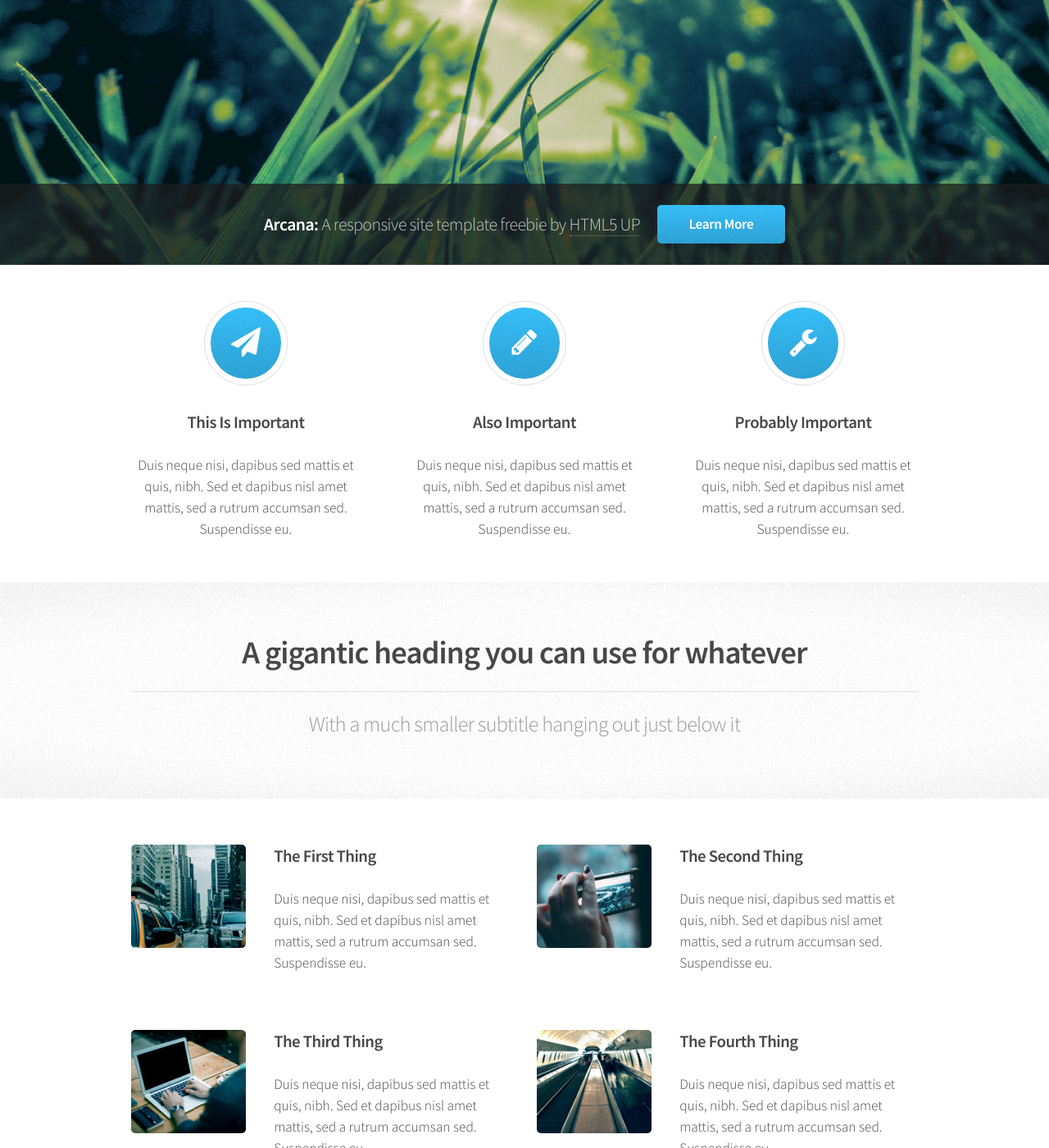
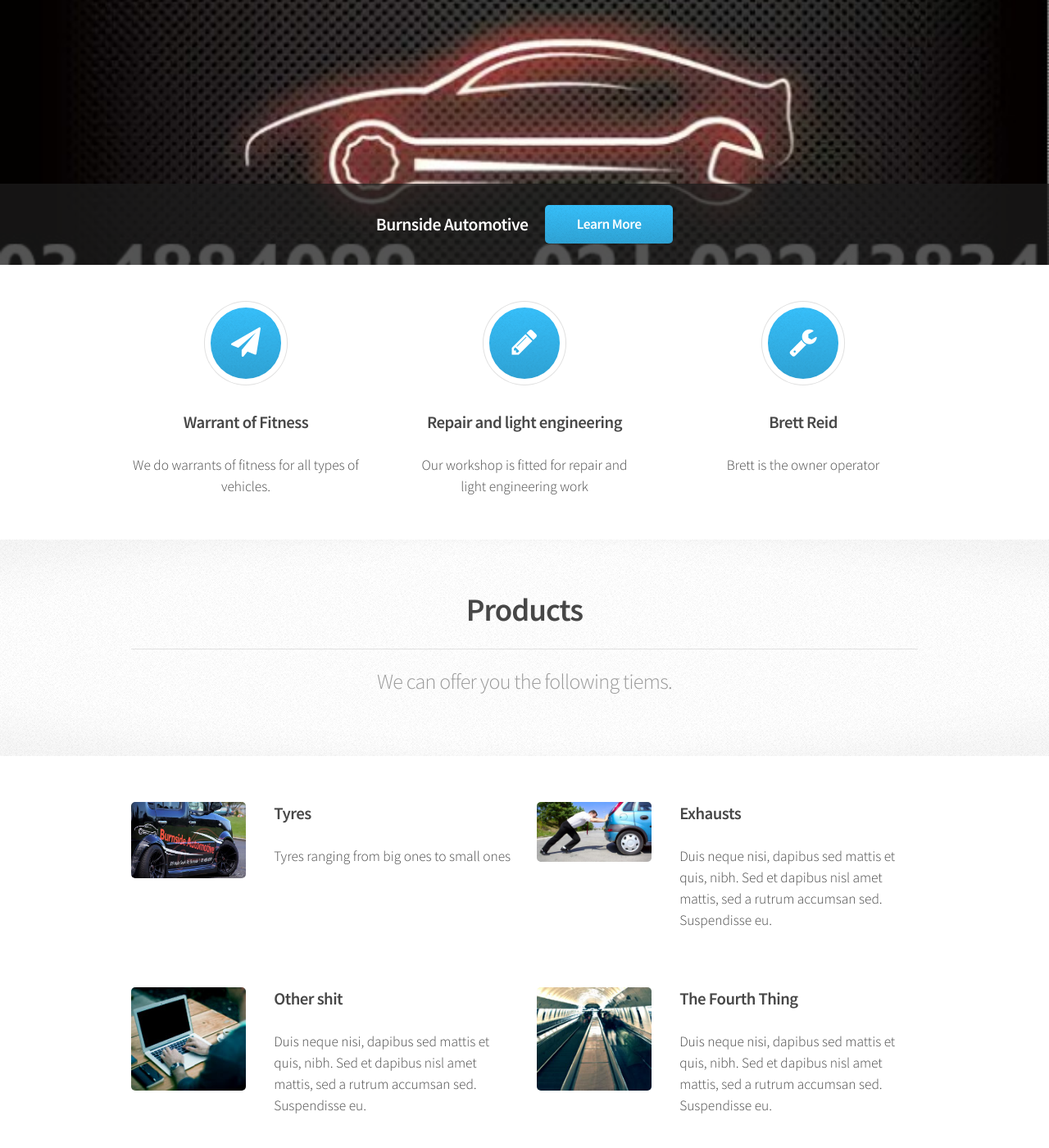
Before and after one commit to ehills/burnsideautomotive, a Jekyll site: the page built from index.html, in a window 1280 px wide and 1400 px high, scrolled down 210 px. Shown: the whole window at 82% size. Built offline with Jekyll 4.4.1, drawn with Linux system fonts in a browser that asks for light colours; the list of posts is cut into pages by our own code.

Commit message:
Updated pics and text

```diff
--- a/index.html
+++ b/index.html
@@ -1,12 +1,12 @@
 ---
-title: Arcana
+title: BurnsideAutomotive
 layout: default
 ---
 
 <!-- Banner -->
 	<section id="banner">
 		<header>
-			<h2>Arcana: <em>A responsive site template freebie by <a href="http://html5up.net">HTML5 UP</a></em></h2>
+			<h2>Burnside Automotive</h2>
 			<a href="#" class="button">Learn More</a>
 		</header>
 	</section>
@@ -18,22 +18,22 @@
 				<section class="4u">
 					<div class="box highlight">
 						<i class="icon major fa-paper-plane"></i>
-						<h3>This Is Important</h3>
-						<p>Duis neque nisi, dapibus sed mattis et quis, nibh. Sed et dapibus nisl amet mattis, sed a rutrum accumsan sed. Suspendisse eu.</p>
+						<h3>Warrant of Fitness</h3>
+						<p>We do warrants of fitness for all types of vehicles.</p>
 					</div>
 				</section>
 				<section class="4u">
 					<div class="box highlight">
 						<i class="icon major fa-pencil"></i>
-						<h3>Also Important</h3>
-						<p>Duis neque nisi, dapibus sed mattis et quis, nibh. Sed et dapibus nisl amet mattis, sed a rutrum accumsan sed. Suspendisse eu.</p>
+						<h3>Repair and light engineering</h3>
+						<p>Our workshop is fitted for repair and light engineering work</p>
 					</div>
 				</section>
 				<section class="4u">
 					<div class="box highlight">
 						<i class="icon major fa-wrench"></i>
-						<h3>Probably Important</h3>
-						<p>Duis neque nisi, dapibus sed mattis et quis, nibh. Sed et dapibus nisl amet mattis, sed a rutrum accumsan sed. Suspendisse eu.</p>
+						<h3>Brett Reid</h3>
+						<p>Brett is the owner operator</p>
 					</div>
 				</section>
 			</div>
@@ -44,8 +44,8 @@
 	<section class="wrapper style2">
 		<div class="container">
 			<header class="major">
-				<h2>A gigantic heading you can use for whatever</h2>
-				<p>With a much smaller subtitle hanging out just below it</p>
+				<h2>Products</h2>
+				<p>We can offer you the following tiems.</p>
 			</header>
 		</div>
 	</section>
@@ -58,8 +58,8 @@
 					<div class="box post">
 						<a href="#" class="image left"><img src="{{ site.baseurl }}/assets/images/pic01.jpg" alt="" /></a>
 						<div class="inner">
-							<h3>The First Thing</h3>
-							<p>Duis neque nisi, dapibus sed mattis et quis, nibh. Sed et dapibus nisl amet mattis, sed a rutrum accumsan sed. Suspendisse eu.</p>
+							<h3>Tyres</h3>
+							<p>Tyres ranging from big ones to small ones</p>
 						</div>
 					</div>
 				</section>
@@ -67,7 +67,7 @@
 					<div class="box post">
 						<a href="#" class="image left"><img src="{{ site.baseurl }}/assets/images/pic02.jpg" alt="" /></a>
 						<div class="inner">
-							<h3>The Second Thing</h3>
+							<h3>Exhausts</h3>
 							<p>Duis neque nisi, dapibus sed mattis et quis, nibh. Sed et dapibus nisl amet mattis, sed a rutrum accumsan sed. Suspendisse eu.</p>
 						</div>
 					</div>
@@ -78,7 +78,7 @@
 					<div class="box post">
 						<a href="#" class="image left"><img src="{{ site.baseurl }}/assets/images/pic03.jpg" alt="" /></a>
 						<div class="inner">
-							<h3>The Third Thing</h3>
+							<h3>Other shit</h3>
 							<p>Duis neque nisi, dapibus sed mattis et quis, nibh. Sed et dapibus nisl amet mattis, sed a rutrum accumsan sed. Suspendisse eu.</p>
 						</div>
 					</div>
```
Also changed, not shown: assets/images/banner.jpg, assets/images/pic01.jpg, assets/images/pic02.jpg.
